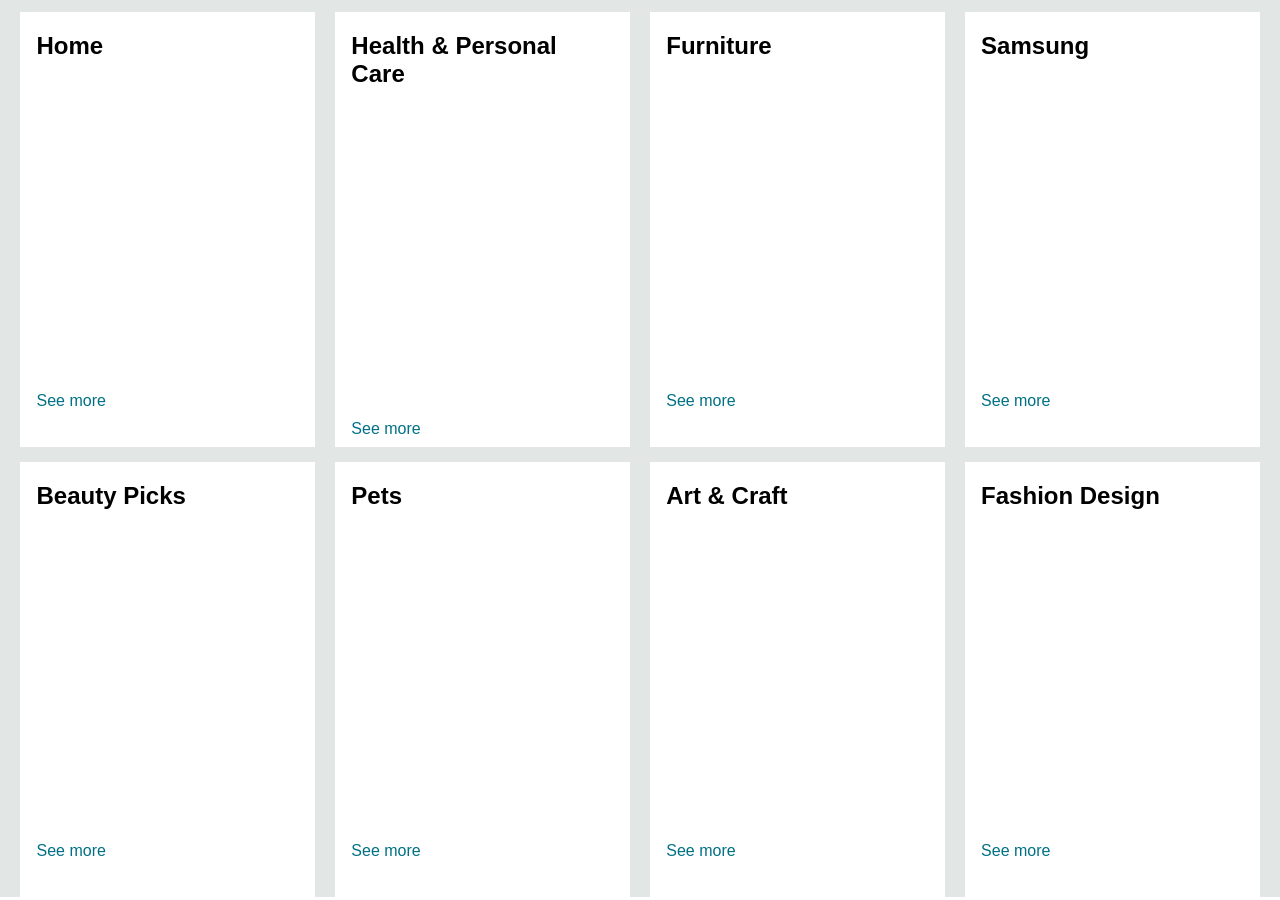
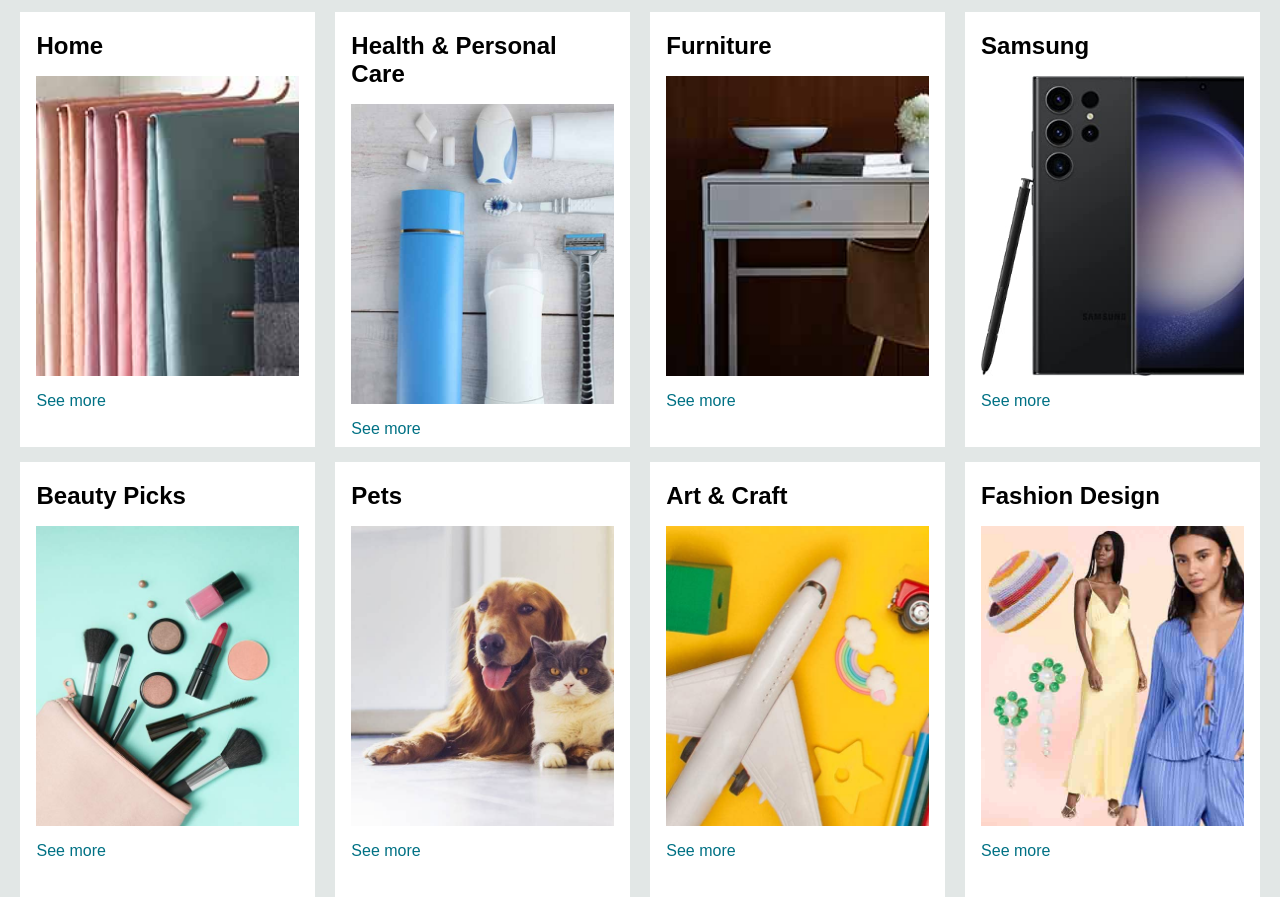
Before and after one commit to Kamni07/Amazone_clone, a plain HTML site: page index.html in a window 1280 px wide. Shown: the part 453-1353 px from the top of the page. Drawn offline with Linux system fonts and the light colour scheme.

Commit message:
Second commit

```diff
--- a/index.html
+++ b/index.html
@@ -85,7 +85,7 @@
          <div class="box1 box">
             <div class="box-content">
                 <h2>Home</h2>
-                <div class="box-img" style="background-image: url('box1_image.jpg');"></div>
+                <div class="box-img" style="background-image: url('/assests/box1_image.jpg');"></div>
                 <p>See more</p>
             </div>
         </div>
@@ -94,7 +94,7 @@
          <div class="box2 box">
             <div class="box-content">
                 <h2>Health & Personal Care</h2>
-                <div class="box-img" style="background-image: url('box2_image.jpg');"></div>
+                <div class="box-img" style="background-image: url('/assests/box2_image.jpg');"></div>
                 <p>See more</p>
             </div>
          </div>
@@ -103,7 +103,7 @@
          <div class="box3 box">
             <div class="box-content">
                 <h2>Furniture</h2>
-                <div class="box-img" style="background-image: url('box3_image.jpg');"></div>
+                <div class="box-img" style="background-image: url('/assests/box3_image.jpg');"></div>
                 <p>See more</p>
             </div>
          </div>
@@ -112,7 +112,7 @@
          <div class="box4 box">
             <div class="box-content">
                 <h2>Samsung</h2>
-                <div class="box-img" style="background-image: url('box4_image.jpg');"></div>
+                <div class="box-img" style="background-image: url('/assests/box4_image.jpg');"></div>
                 <p>See more</p>
             </div>
          </div>
@@ -121,7 +121,7 @@
          <div class="box1 box">
             <div class="box-content">
                 <h2>Beauty Picks</h2>
-                <div class="box-img" style="background-image: url('box5_image.jpg');"></div>
+                <div class="box-img" style="background-image: url('/assests/box5_image.jpg');"></div>
                 <p>See more</p>
             </div>
         </div>
@@ -130,7 +130,7 @@
          <div class="box2 box">
             <div class="box-content">
                 <h2>Pets</h2>
-                <div class="box-img" style="background-image: url('box6_image.jpg');"></div>
+                <div class="box-img" style="background-image: url('/assests/box6_image.jpg');"></div>
                 <p>See more</p>
             </div>
          </div>
@@ -139,7 +139,7 @@
          <div class="box3 box">
             <div class="box-content">
                 <h2>Art & Craft</h2>
-                <div class="box-img" style="background-image: url('box7_image.jpg');"></div>
+                <div class="box-img" style="background-image: url('/assests/box7_image.jpg');"></div>
                 <p>See more</p>
             </div>
          </div>
@@ -148,7 +148,7 @@
          <div class="box4 box">
             <div class="box-content">
                 <h2>Fashion Design</h2>
-                <div class="box-img" style="background-image: url('box8_image.jpg');"></div>
+                <div class="box-img" style="background-image: url('/assests/box8_image.jpg');"></div>
                 <p>See more</p>
             </div>
          </div>
--- a/style.css
+++ b/style.css
@@ -23,7 +23,7 @@
 
 
 .logo{
-    background-image: url("amazon_logo.png");
+    background-image: url("/assests/amazon_logo.png");
     background-size: cover;
     height: 50px;
     width: 100px;
@@ -148,7 +148,7 @@
 
 /**hero-section**/
 .hero-section{
-    background-image: url("hero_image.jpg");
+    background-image: url("/assests/hero_image.jpg");
     background-size: cover;
     height: 350px;
     display: flex;
@@ -266,7 +266,7 @@
 }
 
 .logo{
-    background-image: url("amazon_logo.png");
+    background-image: url("/assests/");
     background-size: cover;
     height: 50px;
     width: 100px;
```
